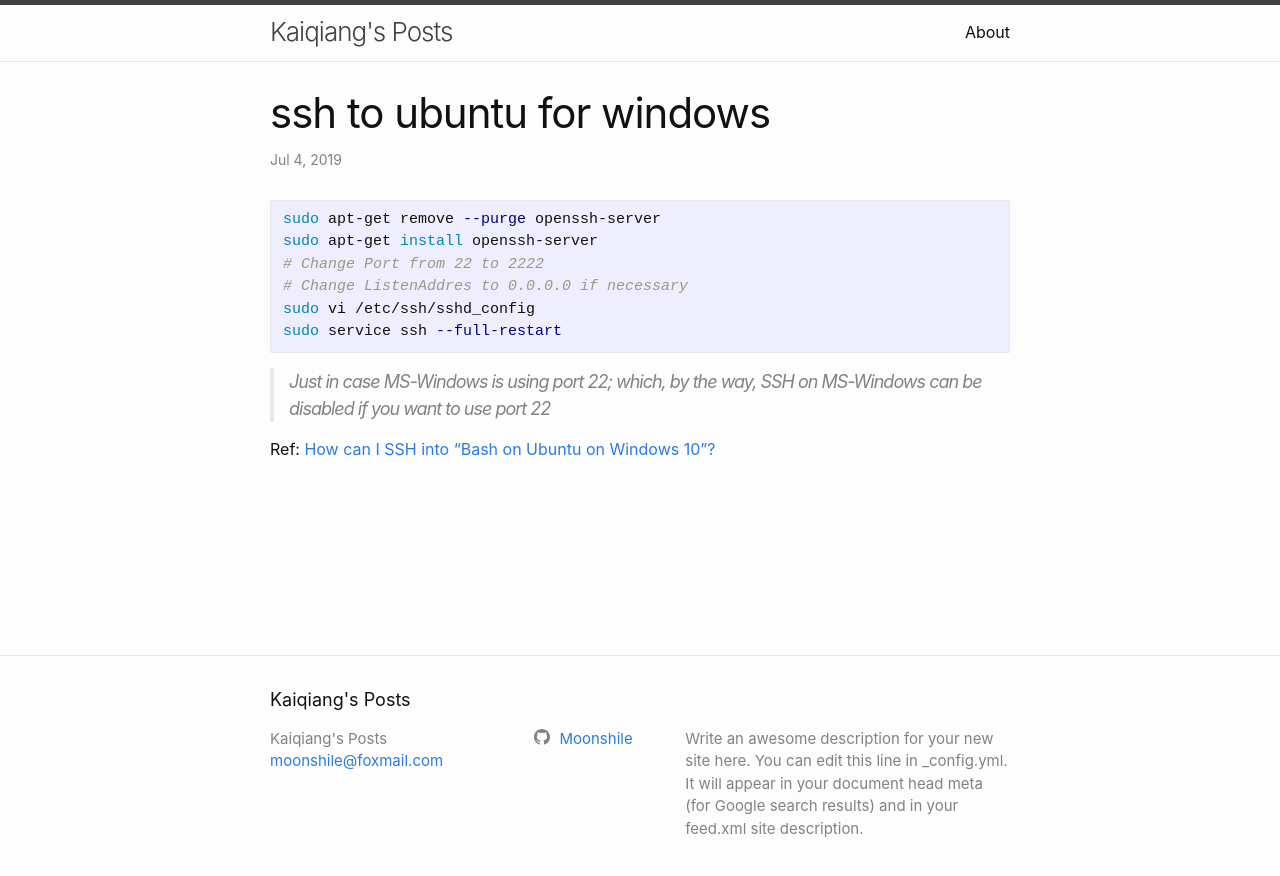
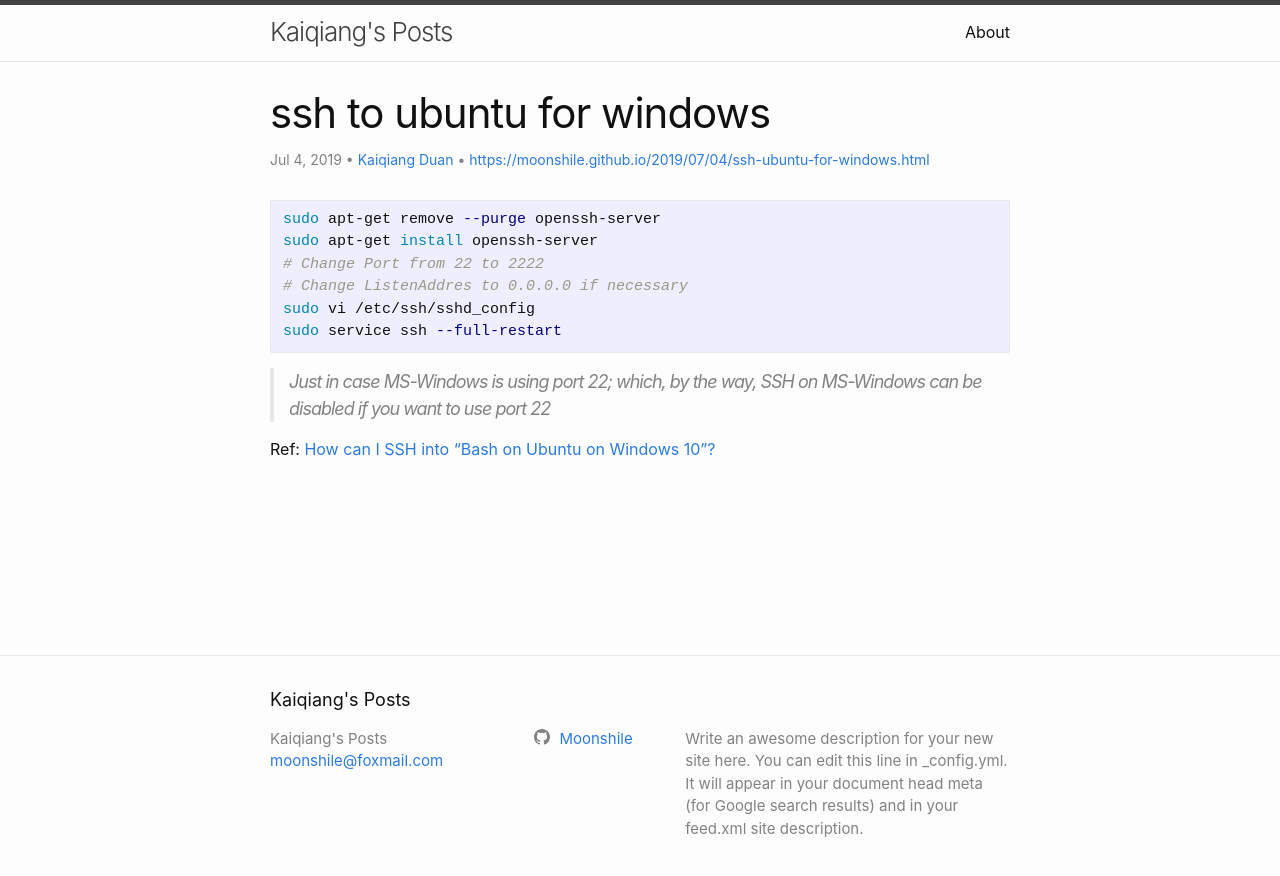
Before and after one commit to Moonshile/moonshile.github.io, a Jekyll site: the page built from _posts/2019-07-04-ssh-ubuntu-for-windows.md, in a window 1280 px wide. Shown: the top 876 px of the page. Built offline with Jekyll 4.4.1, drawn with Linux system fonts in a browser that asks for light colours.

Commit message:
rich header of posts

````diff
--- a/_config.yml
+++ b/_config.yml
@@ -25,6 +25,7 @@ url: "" # the base hostname & protocol for your site, e.g. http://example.com
 github_username:  Moonshile
 
 permalink: /:year/:month/:day/:title.html
+url: https://moonshile.github.io
 
 # Build settings
 markdown: kramdown
--- a/_layouts/post.html
+++ b/_layouts/post.html
@@ -11,8 +11,14 @@ layout: default
         {{ page.date | date: date_format }}
       </time>
       {%- if page.author -%}
-        • <span itemprop="author" itemscope itemtype="http://schema.org/Person"><span class="p-author h-card" itemprop="name">{{ page.author }}</span></span>
-      {%- endif -%}</p>
+        • <span itemprop="author" itemscope itemtype="http://schema.org/Person"><span class="p-author h-card" itemprop="name">
+            <a href="{{ site.url }}">{{ page.author }}</a>
+          </span></span>
+      {%- endif -%}
+        • <span><span class="p-author h-card" itemprop="name">
+            <a href="{{ site.url | append: page.url }}">{{ site.url | append: page.url }}</a>
+          </span></span>
+    </p>
   </header>
 
   <div class="post-content e-content" itemprop="articleBody">
--- a/_posts/2019-07-04-ssh-ubuntu-for-windows.md
+++ b/_posts/2019-07-04-ssh-ubuntu-for-windows.md
@@ -2,7 +2,8 @@
 layout: post
 title:  "ssh to ubuntu for windows"
 date:   2019-07-04 21:06:27 +0800
-categories: blog
+categories: ssh ubuntu
+author: Kaiqiang Duan
 ---
 
 ```bash
--- a/_tools/new_post.py
+++ b/_tools/new_post.py
@@ -22,6 +22,7 @@ def create(args):
                 'title:  "{}"\n'
                 'date:   {}\n'
                 'categories: ____TODO____\n'
+                'author: Kaiqiang Duan\n'
                 '---\n'.format(postname, timestr))
 
 def publish(args):
````
Also changed, not shown: _posts/2019-07-03-config-gitpages-jekyll.md (+2 -0 lines), _posts/2019-07-24-BP-Algo.md (+1 -0 lines), _posts/2019-07-24-Git-Notes.md (+1 -0 lines).
